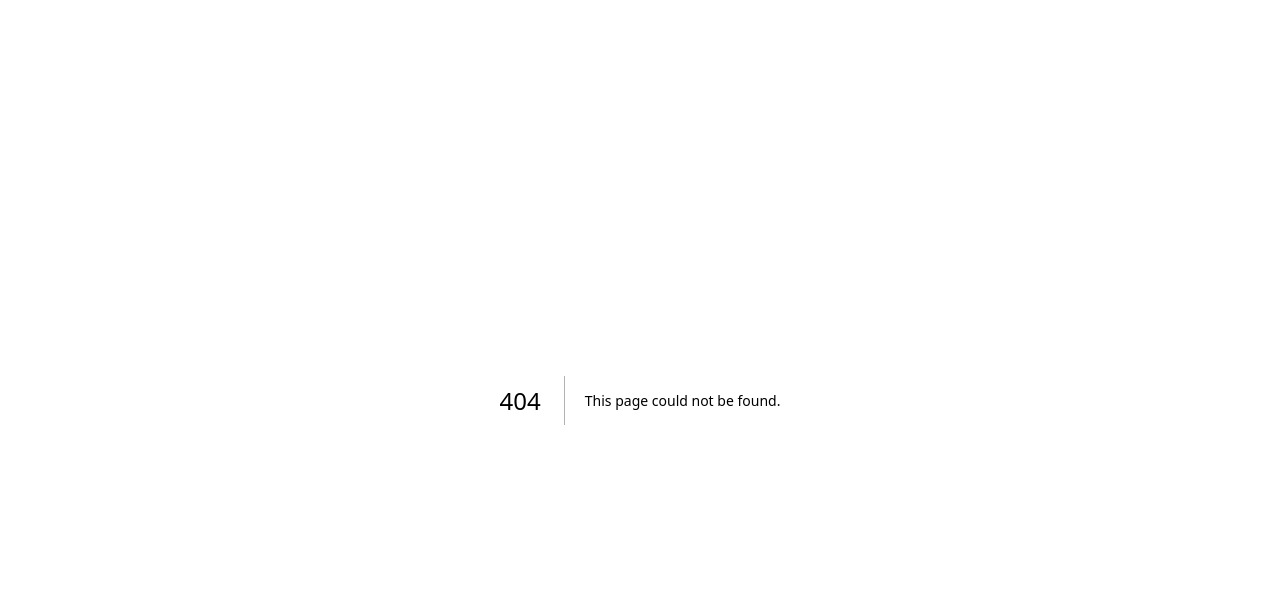
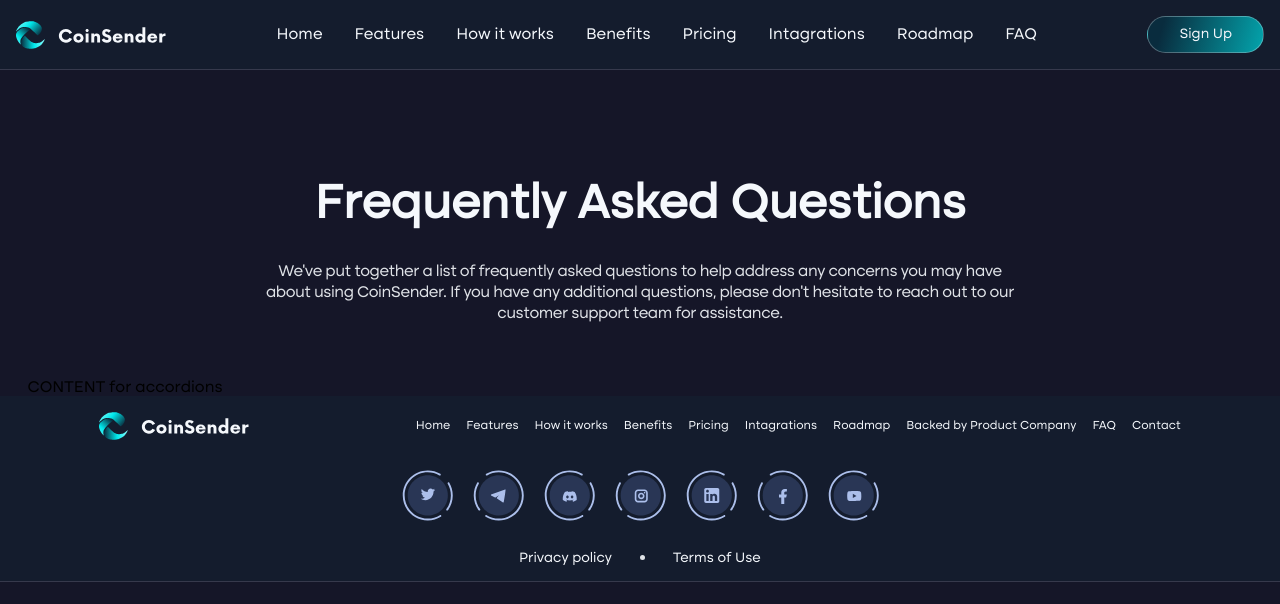
Before and after one commit to Marko193/CoinSender-Landing, a Next.js app: page /faq in a window 1280 px wide. Before the commit this address had no page. Shown: the top 604 px of the page. Built offline with nearby package versions, Linux system fonts and the light colour scheme.

Commit message:
feat: working with faq page

```diff
--- /dev/null
+++ b/src/pages/faq/faq.module.scss
@@ -0,0 +1,72 @@
+@import "./src/styles/breakpoints.scss";
+
+.main_wrapper {
+  display: flex;
+  flex-direction: column;
+  justify-content: center;
+  align-items: center;
+
+  @media screen and (max-width: $screen-tablet-max) {
+    display: block;
+    padding: 0 16px 0 16px;
+  }
+
+  //@media screen and (min-width: $screen-tv-min) {
+  //  width: 1225px;
+  //}
+}
+
+.title_description_block {
+
+  margin-top: 105px;
+  //background-color: green;
+  text-align: center;
+
+  @media screen and (max-width: $screen-tablet-max) {
+    margin-top: 50px;
+    text-align: start;
+  }
+
+  @media screen and (min-width: $screen-desktop-min) {
+    width: 909px;
+  }
+}
+
+.title {
+  font-weight: 700;
+  font-size: 48px;
+  line-height: 130%;
+  color: #F5F8FC;
+  margin-bottom: 25px;
+
+  @media screen and (max-width: $screen-tablet-max) {
+    font-size: 32px;
+  }
+}
+
+.description {
+  padding: 0 70px 0 70px;
+  font-weight: 400;
+  font-size: 16px;
+  line-height: 130%;
+  letter-spacing: -0.03em;
+  color: rgba(245, 248, 252, 0.9);
+
+  @media screen and (max-width: $screen-tablet-max) {
+    padding: 0;
+  }
+}
+
+.accordions_layout {
+  margin-top: 55px;
+  //background-color: blue;
+
+  @media screen and (max-width: $screen-tablet-max) {
+    margin-top: 30px;
+  }
+
+  @media screen and (min-width: $screen-tv-min) {
+    width: 1225px;
+
+  }
+}
--- /dev/null
+++ b/src/pages/faq/index.jsx
@@ -0,0 +1,24 @@
+import {Header} from "@/components/Header/header";
+import Footer from "@/components/Footer";
+import styles from './faq.module.scss';
+
+export default function FAQ() {
+    return (
+        <>
+            <Header/>
+            <div className={styles.main_wrapper}>
+                <div className={styles.title_description_block}>
+                    <div className={styles.title}>Frequently Asked Questions</div>
+                    <div className={styles.description}>We've put together a list of frequently asked questions to help
+                        address any concerns you may have about using CoinSender. If you have any additional questions,
+                        please don't hesitate to reach out to our customer support team for assistance.
+                    </div>
+                </div>
+                <div className={styles.accordions_layout}>
+                    CONTENT for accordions
+                </div>
+            </div>
+            <Footer/>
+        </>
+    )
+}
--- a/src/pages/privacy_policy/privacy_policy.module.scss
+++ b/src/pages/privacy_policy/privacy_policy.module.scss
@@ -1,9 +1,6 @@
 @import "./src/styles/breakpoints.scss";
 
 .main_wrapper {
-  //margin: 60px 215px 0 108px;
-
-  //add margin for small sizes
 }
 
 .main_title {
```
